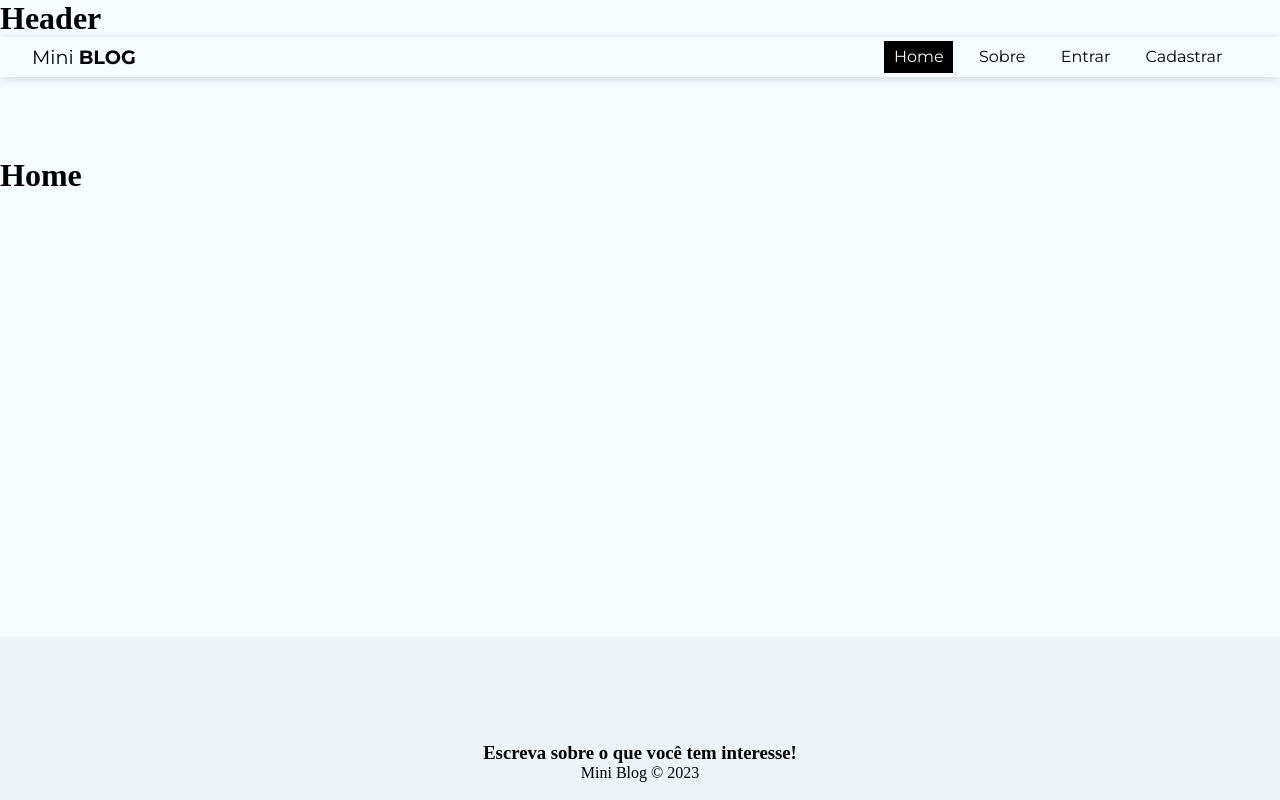
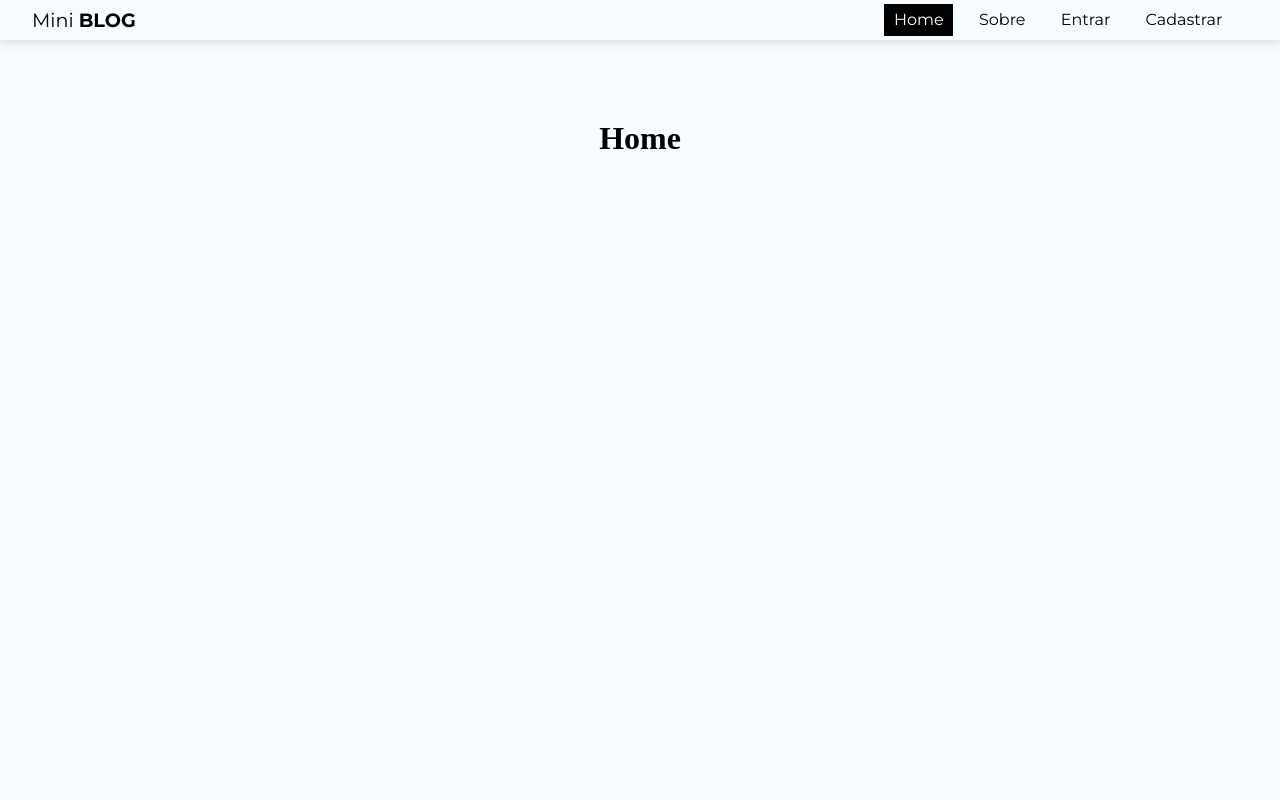
Before and after one commit to abnerfirmino/Projeto-Mini-Blog, a React (Vite) app: page / in a window 1280 px wide. Shown: the top 800 px of the page. Built offline with nearby package versions, Linux system fonts and the light colour scheme.

Commit message:
APP.jsx ajustada

```diff
--- a/src/App.css
+++ b/src/App.css
@@ -1,4 +1,4 @@
 .container {
-  min-height: 60vh;
-  margin-top: 5em;
+  height: 95vh;
+  margin: 5em auto 0 auto;
 }
--- a/src/App.jsx
+++ b/src/App.jsx
@@ -13,7 +13,6 @@ function App() {
   return (
     <div className="App">
       <BrowserRouter>
-      <Header />
       <NavBar />
         <div className="container">
           <Routes>
```
